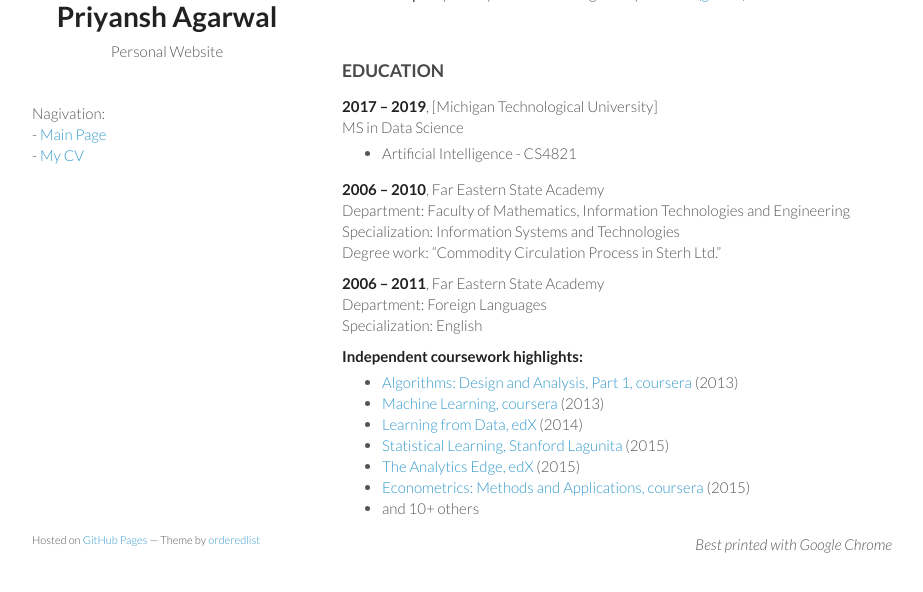
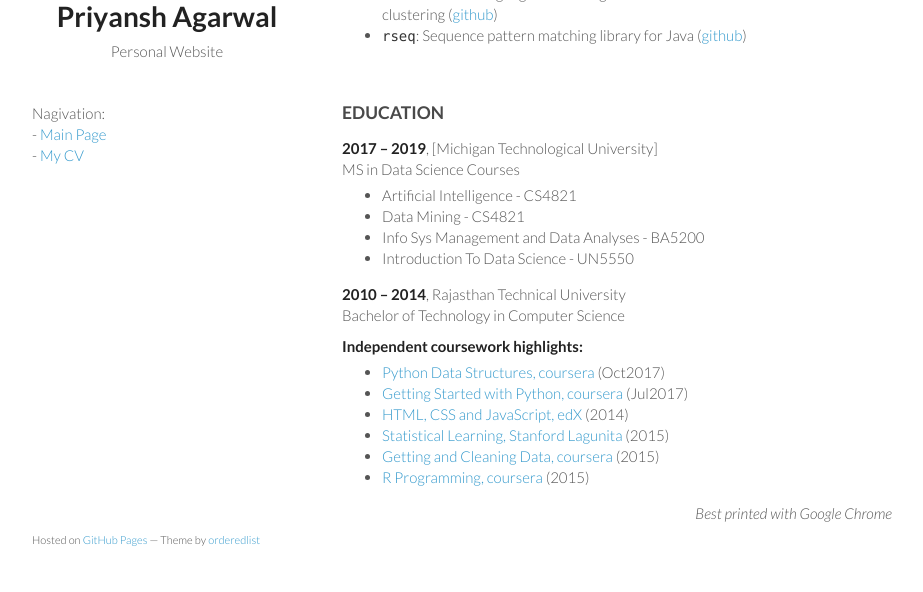
Before and after one commit to priyanshAgarwal/priyanshagarwal.github.io, a Jekyll site: the page built from cv.md, in a window 1280 px wide and 900 px high, scrolled down 2510 px, cut to the strip 295-887 px from the top of the window. Shown: the whole strip, without its empty margins (178-1101 px from the left). Built offline with Jekyll 4.4.1, drawn with Linux system fonts in a browser that asks for light colours; some of the changed text lies outside the part shown.

Commit message:
Update cv.md

```diff
--- a/cv.md
+++ b/cv.md
@@ -1,15 +1,16 @@
 ---
 
 layout: default
-title: Alexey Grigorev - CV
+title: Priyansh Agarwal - CV
 
 ---
 
 
 ## CV
 
-A data scientist and machine learning engineer with hands on experience and strong technical skills. I bring data science ideas from early prototypes to production, including problem identification, data collection, model creation and deployment.
-
+Masters in Data Science with insatiable appetite for learning new technologies. Eight months experience as a data analyst and
+two years of experience as mobile application developer. Passionate about utilizing data and data science techniques to make
+better decisions. Currently learning Tenserflow, Spark and Deep Learning. Pursuing data science internships for May 2018.
 
 **Summary:**
 
@@ -162,27 +163,24 @@
 
 **2017 &ndash; 2019**, [Michigan Technological University]<br/>
 MS in Data Science
+Courses
  - Artificial Intelligence - CS4821
+ - Data Mining - CS4821
+ - Info Sys Management and Data Analyses - BA5200
+ - Introduction To Data Science - UN5550
 
-**2006 &ndash; 2010**, Far Eastern State Academy<br/>
-Department: Faculty of Mathematics, Information Technologies and Engineering<br/>
-Specialization: Information Systems and Technologies<br/>
-Degree work: "Commodity Circulation Process in Sterh Ltd."<br/>
-
-**2006 &ndash; 2011**, Far Eastern State Academy<br/>
-Department: Foreign Languages<br/>
-Specialization: English<br/>
+**2010 &ndash; 2014**, Rajasthan Technical University<br/>
+Bachelor of Technology in Computer Science
 
 
 **Independent coursework highlights:**
 
-- [Algorithms: Design and Analysis, Part 1, coursera](https://www.coursera.org/course/algo) (2013)
-- [Machine Learning, coursera](https://www.coursera.org/course/ml) (2013)
-- [Learning from Data, edX](https://www.edx.org/course/learning-data-caltechx-cs1156x) (2014)
+- [Python Data Structures, coursera](https://www.coursera.org/account/accomplishments/verify/RPUJP8GMSH5H) (Oct2017)
+- [Getting Started with Python, coursera](https://www.coursera.org/account/accomplishments/verify/GVMWHP6RGJ4D) (Jul2017)
+- [HTML, CSS and JavaScript, edX](https://www.coursera.org/account/accomplishments/certificate/ASAZ5P2W5RDX) (2014)
 - [Statistical Learning, Stanford Lagunita](https://lagunita.stanford.edu/courses/HumanitiesandScience/StatLearning/Winter2015/about) (2015)
-- [The Analytics Edge, edX](https://www.edx.org/course/analytics-edge-mitx-15-071x-0) (2015)
-- [Econometrics: Methods and Applications, coursera](https://www.coursera.org/learn/erasmus-econometrics) (2015)
-- and 10+ others
+- [Getting and Cleaning Data, coursera](https://www.coursera.org/account/accomplishments/certificate/S4DV23UBFF) (2015)
+- [R Programming, coursera](https://www.coursera.org/account/accomplishments/certificate/HEDZ2UEV3U) (2015)
 
 
 <div align="right"><i>Best printed with Google Chrome</i></div>
```
